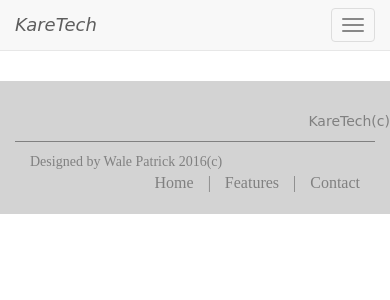
After one commit to patrickokare/DevCollabApp, a PHP site: page /contact.html in a window 390 px wide. The commit adds this page. Shown: the top 300 px of the page. Run offline with PHP 8.4, Linux system fonts and the light colour scheme.

Commit message:
End of Responsive design

```diff
--- /dev/null
+++ b/contact.html
@@ -0,0 +1,93 @@
+<!DOCTYPE html>
+<html>
+<head>
+    <meta charset="UTF-8">
+    <meta name ="viewport" content="width=device-width, initial-scale=1.0">
+    <title>Contact</title>
+    <link href="css/bootstrap.min.css" rel="stylesheet">
+    <link href="style.css" rel="stylesheet" type="text/css">
+
+    <script src ="js/jquery.js"> </script>
+    <script src="js/bootstrap.min.js"></script>
+
+</head>
+
+<body>
+
+<header>
+    <nav class="navbar navbar-default navbar-static-top no-margin" role="navigation">
+        <div class="container-fluid">
+            <div class="navbar-header">
+                <button type="button" class="navbar-toggle" data-toggle="collapse" data-target="#bs-ArrayTech-navbar-collapse-1">
+                    <span class="sr-only">Toggle navigation</span>
+                    <span class="icon-bar"></span>
+                    <span class="icon-bar"></span>
+                    <span class="icon-bar"></span>
+                </button>
+                <a class="navbar-brand" href="index.php"> <em style="font-family: cursive"> KareTech </em> </a>
+            </div>
+
+
+            <div class="collapse navbar-collapse" id="bs-ArrayTech-navbar-collapse-1">
+                <ul class="nav navbar-nav nav-tabs lead">
+                    <li><a href="#">Home </a> </li>
+                    <li> <a href="#"> Features </a> </li>
+                    <li  class="active "> <a href="contact.html"> Contact </a> </li>
+                    <li class="dropdown">
+                        <a href="#" class="dropdown-toggle nav navbar-nav nav-tabs " data-toggle="dropdown"> KareTech Dev <b class=" caret "> </b> </a>
+                        <ul class="dropdown-menu lead">
+                            <li class="lead"> <a href="#"> Desktop Platform </a> </li>
+                            <li class="lead"> <a href="#"> Mobile Platform </a>  </li>
+                            <li class ="divider"> </li>
+                            <li class="lead"><a href="#"> Download Link </a> </li>
+
+                        </ul>
+                    </li>
+
+                </ul>
+
+            </div>
+        </div>
+    </nav>
+</header>
+
+
+
+
+
+
+
+
+
+
+
+
+<footer class="site-footer">
+
+    <div class="container">
+        <div class="row">
+
+            <span style="font-family: cursive" class="moveright"> KareTech(c) </span>
+
+
+
+        </div>
+        <div class="bottom-footer">
+            <div class="col-md-5"> Designed by Wale Patrick 2016(c)</div>
+            <div class="col-md-7">
+                <ul class="footer-nav lead">
+                    <li><a href="#"> Home </a> </li>
+                    <li><a href="#"> Features </a> </li>
+                    <li><a href="#"> Contact </a> </li>
+                </ul>
+            </div>
+        </div>
+
+    </div>
+
+
+
+</footer>
+
+</body>
+</html>
--- a/style.css
+++ b/style.css
@@ -1,7 +1,89 @@
 body{
 
-    font-family: cursive;
+    font-family: Miriam sans-serif;
 }
+
+/* Chat form css */
+form, p, span {
+    margin:0;
+    padding:0; }
+
+input { font:12px arial; }
+
+#wrapper, #loginform {
+    margin:0 auto;
+    padding-bottom:25px;
+    background:#EBF4FB;
+    width:504px;
+    border:1px solid #ACD8F0;
+
+}
+
+#loginform { padding-top:18px; }
+
+#loginform p { margin: 5px; }
+
+#chatbox {
+    text-align:left;
+    margin:0 auto;
+    margin-bottom:25px;
+    padding:10px;
+    background:#fff;
+    height:259px;
+    width:430px;
+    border:1px solid #ACD8F0;
+    overflow:auto;
+
+}
+
+#usermsg {
+    width:395px;
+    border:1px solid #ACD8F0; }
+
+#submit { width: 60px; }
+
+.error { color: #ff0000; }
+
+#menu { padding:12.5px 25px 12.5px 25px; }
+
+.welcome { float:left; }
+
+.logout { float:right; }
+
+.msgln { margin:0 0 2px 0; }
+
+#right{
+    float: right;
+/ padding-left: 5%;
+
+}
+#left{
+    float: left;
+}
+
+textarea{
+    border:1px solid darkred;
+    width:100%;
+    margin:5px 0;
+    padding:3px;
+}
+#right1{
+    float: right;
+}
+
+
+
+
+
+
+
+
+
+
+
+
+
+
 /** Styling of the Footer below **/
 .site-footer{
 
```
